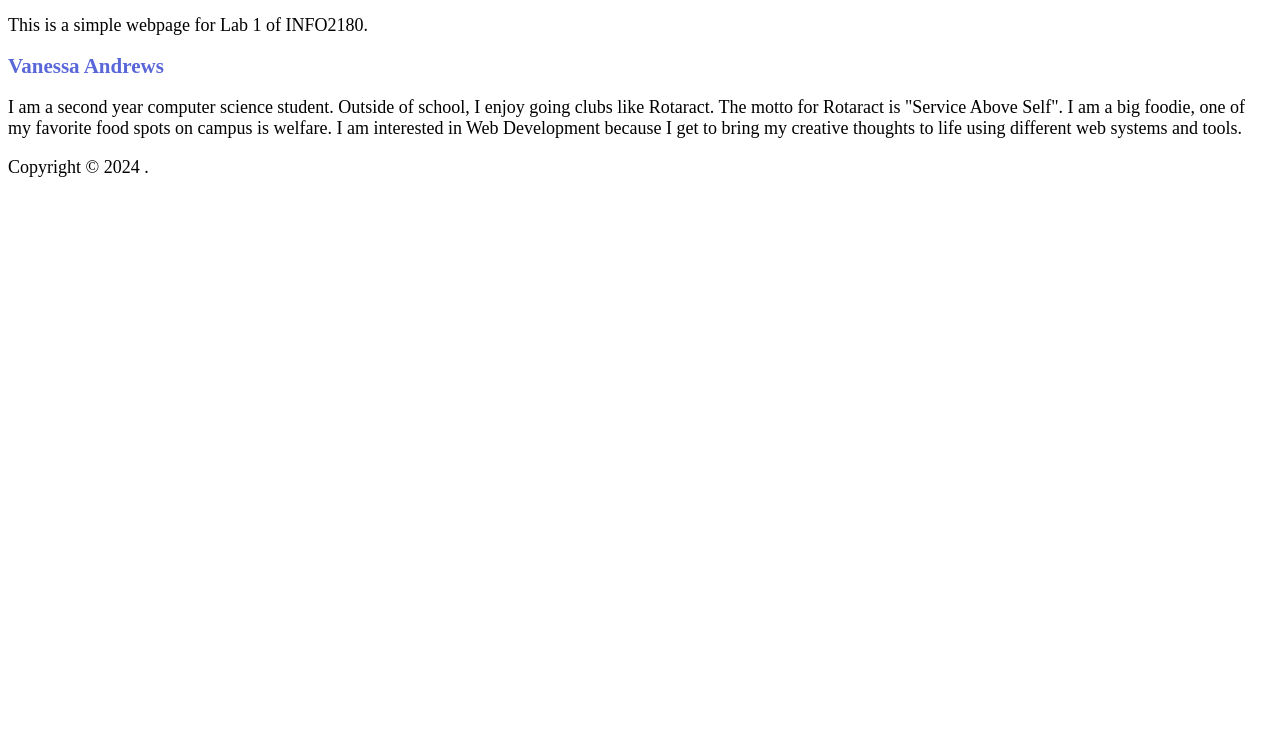
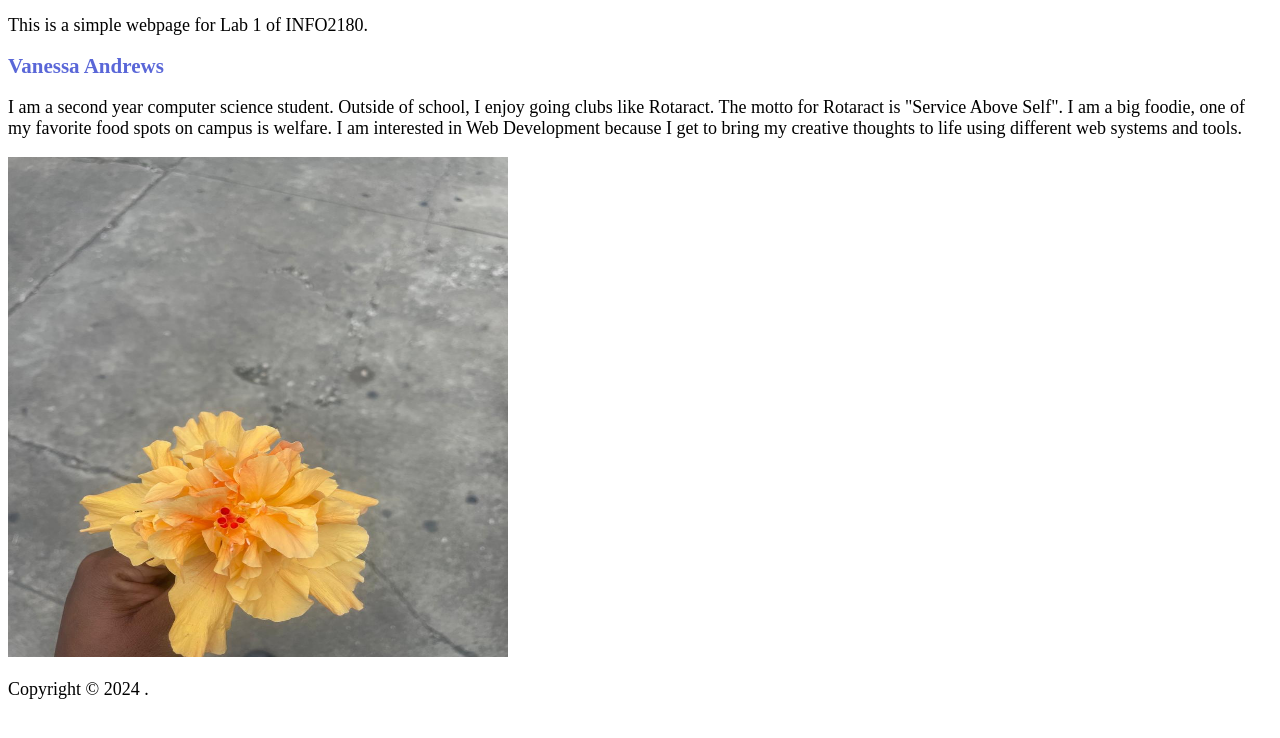
Before and after one commit to vdrews/info2180-lab1, a plain HTML site: page index.html in a window 1280 px wide. Shown: the part 46-784 px from the top of the page. Drawn offline with Linux system fonts and the light colour scheme.

Commit message:
Updated html

```diff
--- a/index.html
+++ b/index.html
@@ -24,6 +24,7 @@
             creative thoughts to life using different web systems and tools.
 
 </p>
+<img src="flower.jpeg" alt = "orange flower" width="500" height="500">
     </main>
     <footer>
         <p>Copyright &copy; 2024 <Vanessa Andrews>.</p>
```
